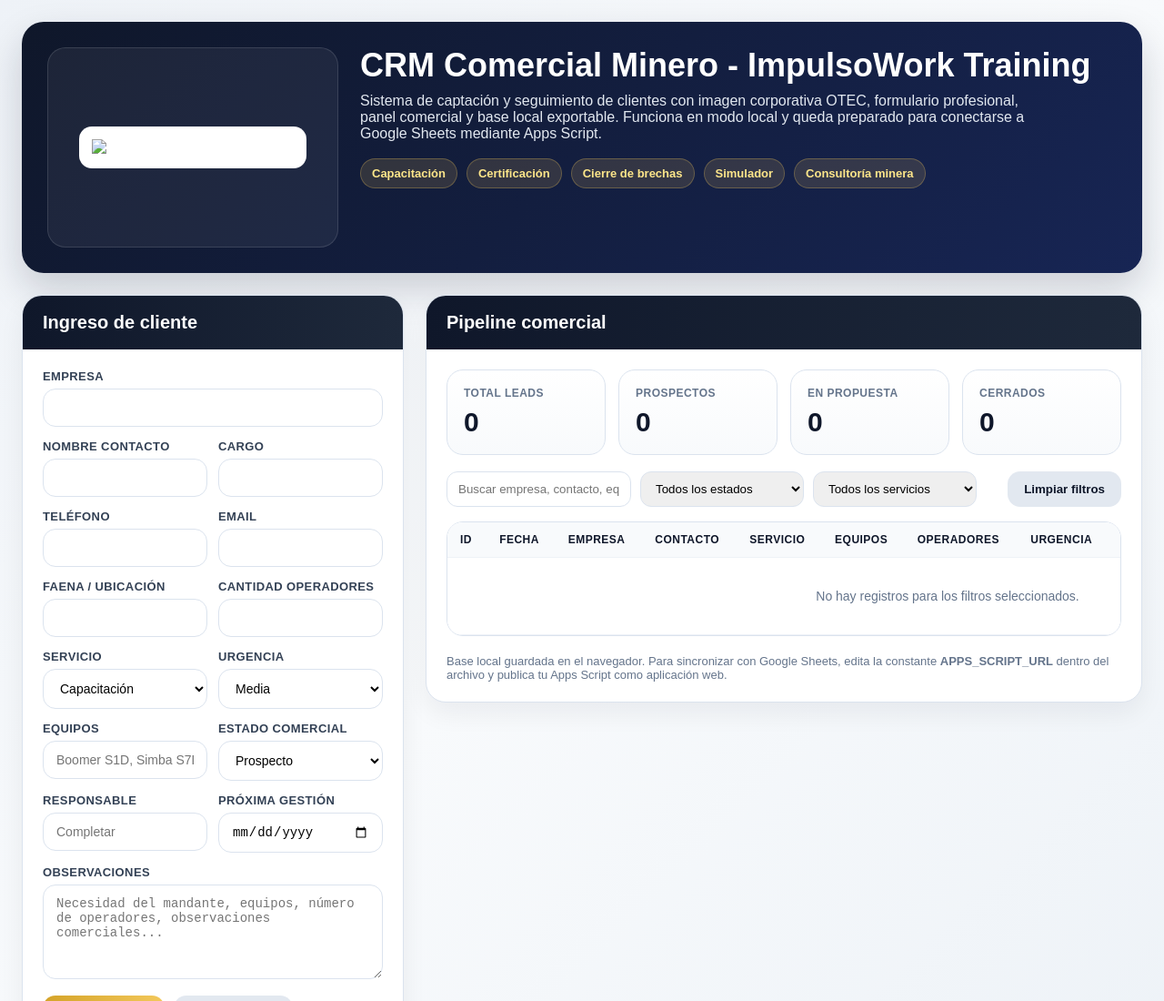
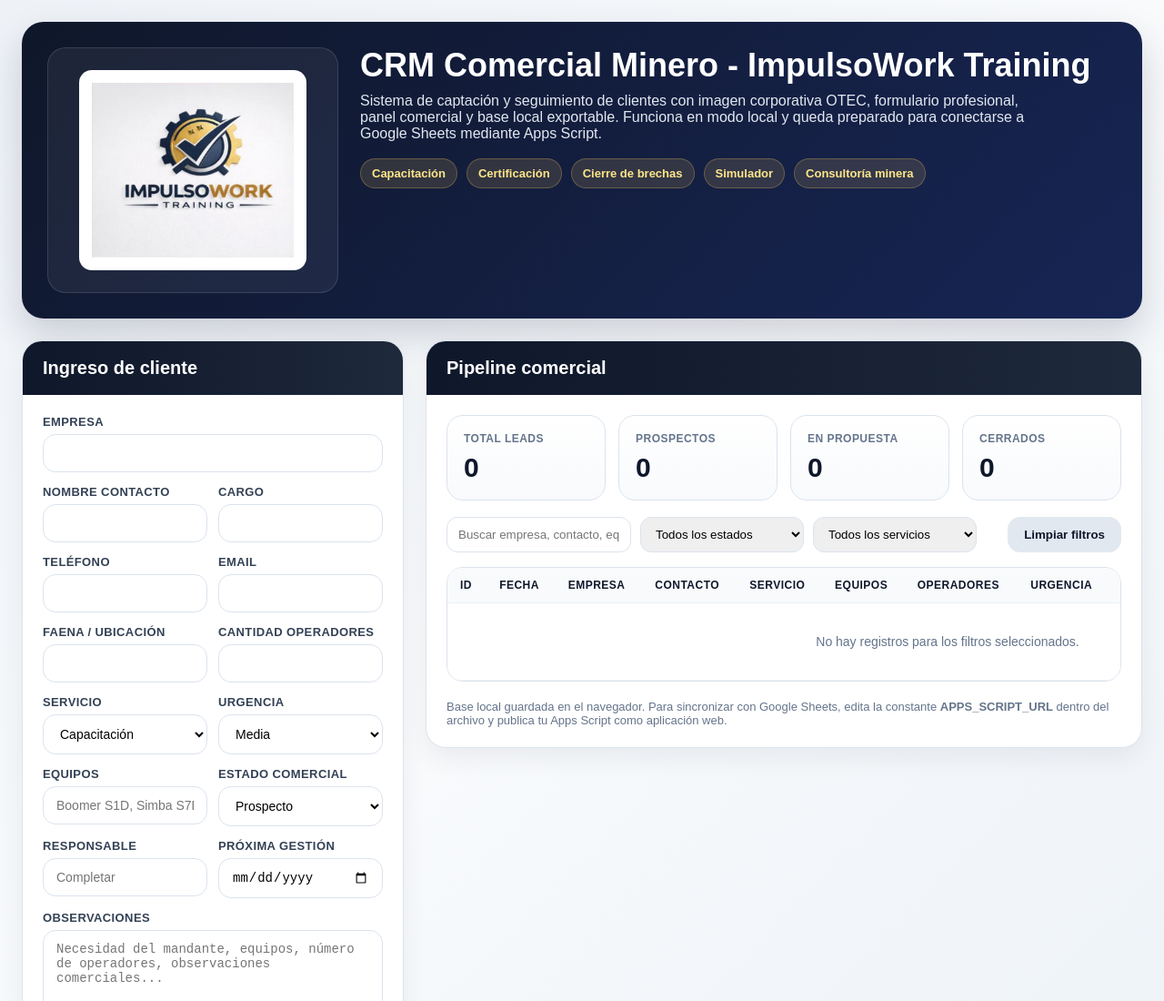
Before and after one commit to berny1520/CLIENTES-PRO, a plain HTML site: page index.html in a window 1280 px wide. Shown: the top 1100 px of the page at 91% size. Drawn offline with Linux system fonts and the light colour scheme.

Commit message:
Update logo image source in index.html

```diff
--- a/index.html
+++ b/index.html
@@ -286,7 +286,7 @@
   <div class="wrap">
     <section class="hero">
       <div class="brand">
-        <img src="logo-impulsowork" alt="ImpulsoWork Training">
+        <img src="logo-impulsowork.jpeg" alt="ImpulsoWork Training">
       </div>
       <div>
         <h1>CRM Comercial Minero - ImpulsoWork Training</h1>
```
